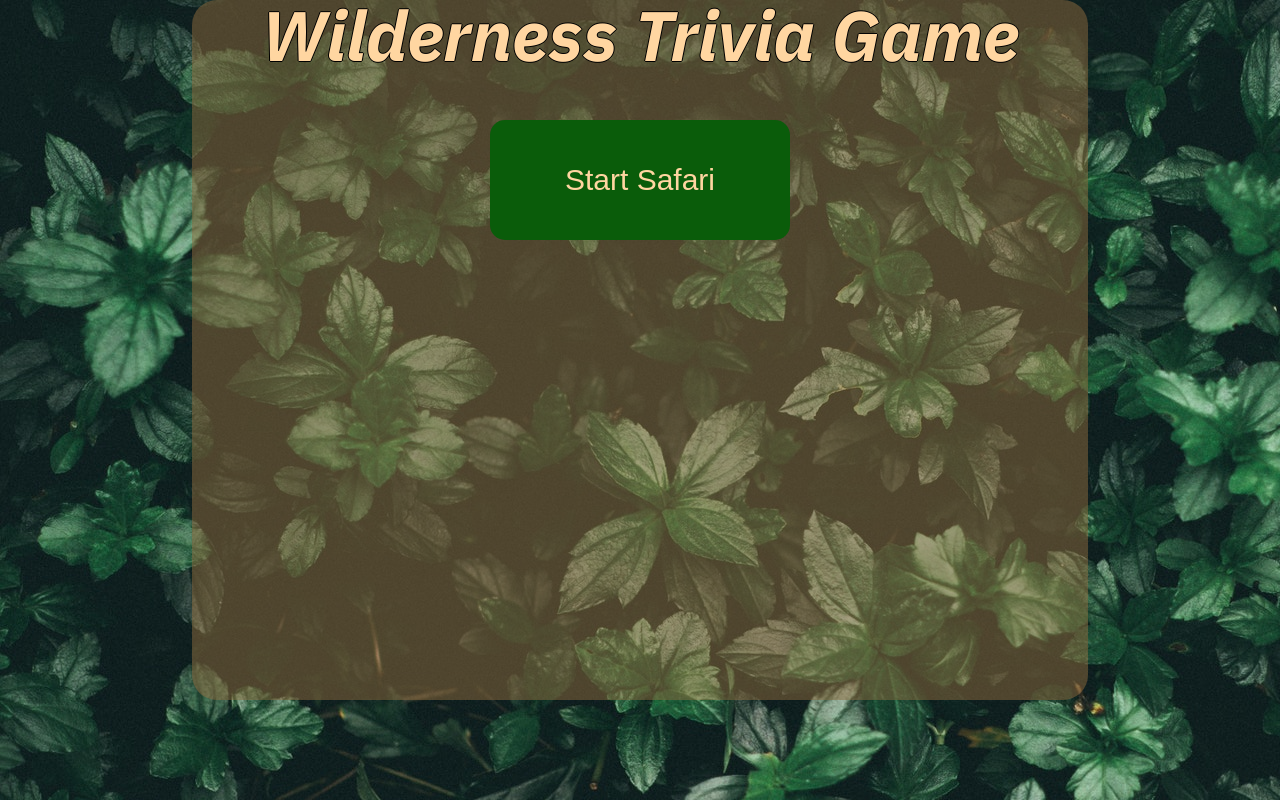
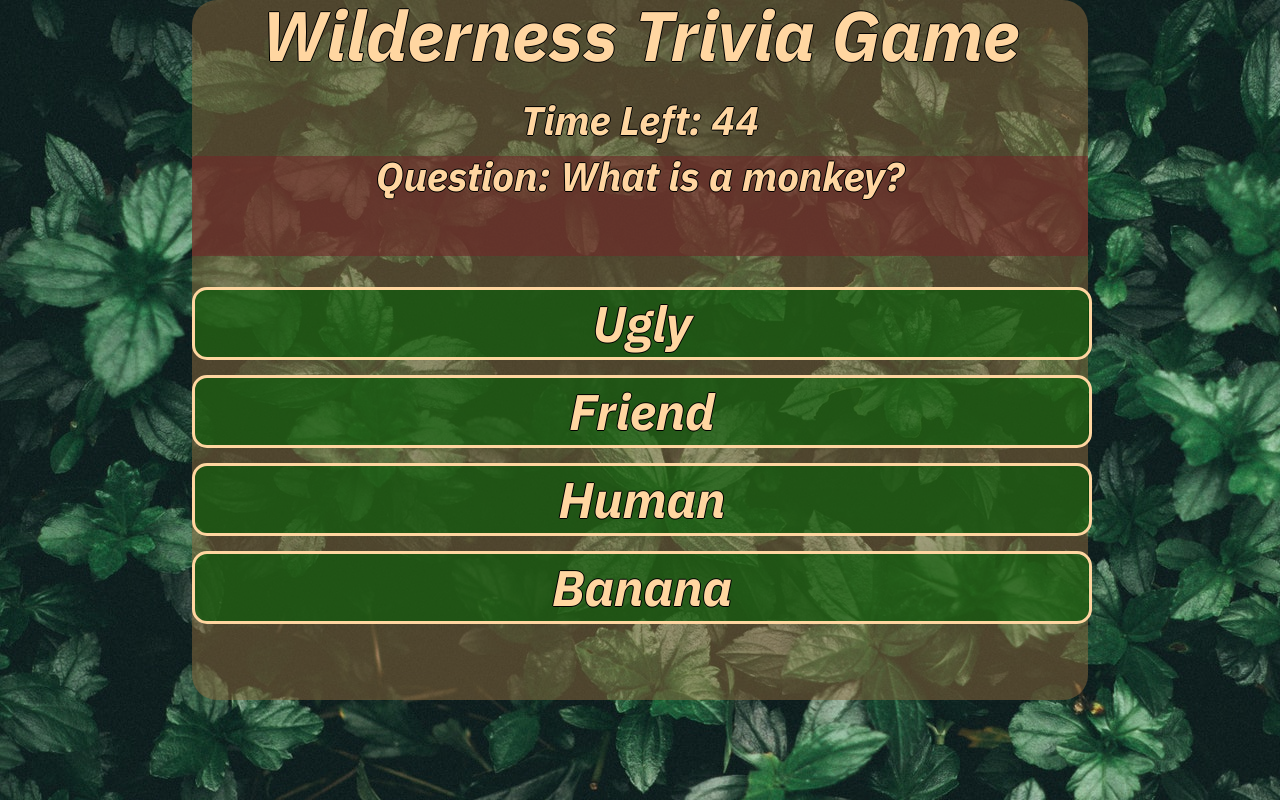
Before and after one commit to smoothtacoman/TriviaGame-, a plain HTML site: page index.html in a window 1280 px wide. Both pictures are taken after a click on the button "Start Safari". Drawn offline with nearby package versions, Linux system fonts and the light colour scheme; a web font is replaced by a local one.

Commit message:
added question blocks and timer

```diff
--- a/assets/css/style.css
+++ b/assets/css/style.css
@@ -1,44 +1,93 @@
-*{
+* {
     box-sizing: border-box;
 
 }
 
-body{
+body {
     background: url("../images/pexels-photo-808510\ \(2\).jpeg");
 }
 
-#trivia-container{
-    height:700px;
+#trivia-container {
+    height: 700px;
     width: 70%;
     background-color: rgba(143, 108, 63, 0.5);
-
     border-radius: 25px;
     border-color: green;
     text-align: center;
     margin: 0px auto;
 }
 
-#game-title{
+#game-title {
     font-family: 'IBM Plex Sans', sans-serif;
     font-size: 70px;
     text-shadow: -1px 0 black, 0 1px black, 1px 0 black, 0 -1px black;
-    color:rgb(255, 214, 161);
+    color: rgb(255, 214, 161);
 }
 
-.start-button{
+.start-button {
     font-family: 'Notable', sans-serif;
     font-size: 30px;
-    color:rgb(255, 214, 161);
+    color: rgb(255, 214, 161);
+    text-shadow: -1px 0 black, 0 1px black, 1px 0 black, 0 -1px black;
     height: 120px;
-    width:300px;
+    width: 300px;
     background-color: rgb(10, 92, 10);
     border: none;
     border-radius: 15px;
-    margin-top: 50px;
+    margin-top: 130px;
 }
 
-#button-start:hover{
+#button-start:hover {
     background-color: rgb(255, 214, 161);
-    color:  rgb(10, 92, 10);
+    color: rgb(10, 92, 10);
 
 }
+
+#time {
+    font-family: 'IBM Plex Sans', sans-serif;
+    font-size: 40px;
+    color: rgb(255, 214, 161);
+    text-shadow: -1px 0 black, 0 1px black, 1px 0 black, 0 -1px black;
+    margin-top:30px;
+
+}
+
+#question{
+    font-family: 'IBM Plex Sans', sans-serif;
+    font-size: 40px;
+    background-color: rgba(112, 41, 41, 0.616);
+    color: rgb(255, 214, 161);
+    text-shadow: -1px 0 black, 0 1px black, 1px 0 black, 0 -1px black;
+    height: 100px;
+}
+
+#answer1,
+#answer2,
+#answer3,
+#answer4{
+ font-size: 50px;
+ font-family: 'IBM Plex Sans', sans-serif;
+ width:900px;
+ border:solid;
+ border-radius: 15px;
+ color: rgb(255, 214, 161);
+ background-color: rgba(10, 92, 10, 0.671);
+ text-shadow: -1px 0 black, 0 1px black, 1px 0 black, 0 -1px black;
+ margin-top:15px;
+
+}
+#answer1:hover,
+#answer2:hover,
+#answer3:hover,
+#answer4:hover {
+    color:rgb(10, 92, 10);
+    background-color:rgba(255, 214, 161, 0.137);
+}
+
+#answer1:focus,
+#answer2:focus,
+#answer3:focus,
+#answer4:focus,
+#button-start:focus{
+    outline:0;
+}
--- a/assets/javascript/app.js
+++ b/assets/javascript/app.js
@@ -0,0 +1,100 @@
+$(document).ready(function () {
+
+    var time = 45;
+    var int = 0;
+
+
+    var safari = {
+        //questions and answers created below
+        quiz: {
+            question1: {
+                question: "The heart of which of the following animals is located in its head?",
+                answer1: "Zebra",
+                answer2: "King Cobra",
+                answer3: "Shrimp",
+                answer4: "Lizzard"
+            },
+            question2: {
+                question: "How old was the oldest gorilla?",
+                answer1: "200 years old",
+                answer2: "35 years old",
+                answer3: "95years old",
+                answer4: "60 years old",
+            },
+            question3: {
+                question: "How many stomachs does a cow have?",
+                answer1: "2",
+                answer2: "4",
+                answer3: "5",
+                answer4: "1",
+            },
+            question4: {
+                question: "Which one of these animals has a top speed of 75 mph?",
+                answer1: "Cheetah",
+                answer2: "Pig",
+                answer3: "Bear",
+                answer4: "Hyena",
+            },
+            question5: {
+                question: "What animal is responisble for the most human deaths?",
+                answer1: "Sharks",
+                answer2: "Spiders",
+                answer3: "Snakes",
+                answer4: "Mosquitos",
+            },
+            question6: {
+                question: "What country has the most know animal species?",
+                answer1: "Russia",
+                answer2: "Ecuador",
+                answer3: "Brazil",
+                answer4: "United States",
+            },
+            question7: {
+                question: "Which of these is the slowest",
+                answer1: "Panda",
+                answer2: "Three toed sloth",
+                answer3: "Tortoise",
+                answer4: "Humming bird",
+            },
+        }
+    };
+
+    //hide divs at start
+
+    $(".answers").hide();
+    $("#time").hide();
+    $("#question").hide();
+
+    //make start button disapear and display first question
+    $("#button-start").click(function () {
+        var int = setInterval(function () {
+            $("#time").html("Time Left: " + " " + time);
+            time--;
+            if (time === 0) {
+                clearInterval(int);
+                $("#time").html("Time is up!")
+            }
+        }, 1000);
+        $("#button-start").hide();
+        $(".answers").show();
+        $("#time").show();
+        $("#question").show();
+    });
+    //function to display questions
+    //when question is clicked show if correct
+    $(".answer").click(function (){
+
+    })
+
+
+
+
+
+    //make timer run for each question & reset after user completes question or until time runs out
+
+
+
+    //choose what answers are right or wrong
+
+
+})
--- a/index.html
+++ b/index.html
@@ -10,8 +10,10 @@
     <link rel="stylesheet" type="text/css" href="assets/css/style.css" />
     <link href="https://fonts.googleapis.com/css?family=IBM+Plex+Sans:700i" rel="stylesheet">
     <link href="https://fonts.googleapis.com/css?family=IBM+Plex+Sans:700i|Notable" rel="stylesheet">
-    <script src="https://code.jquery.com/jquery-3.3.1.min.js" integrity="sha256-FgpCb/KJQlLNfOu91ta32o/NMZxltwRo8QtmkMRdAu8="
-        crossorigin="anonymous"></script>
+    <script
+    src="https://code.jquery.com/jquery-3.3.1.min.js"
+    integrity="sha256-FgpCb/KJQlLNfOu91ta32o/NMZxltwRo8QtmkMRdAu8="
+    crossorigin="anonymous"></script>
 
 
 </head>
@@ -21,9 +23,20 @@
         <h1 id="game-title">Wilderness Trivia Game</h1>
 
         <button id= "button-start" class="start-button">Start Safari</button>
+
+        <div id="time"></div>
+            <br>
+
+            <p id="question">Question: What is a monkey?</p>
+            <br>
+            <button id= "answer1" class="answers">Ugly</button>
+            <button id= "answer2" class="answers">Friend</button>
+            <button id= "answer3" class="answers">Human</button>
+            <button id= "answer4" class="answers">Banana</button>
+        </div>
     </div>
 
-
+    <script src= "assets/javascript/app.js"></script>
 </body>
 
 </html>
```
